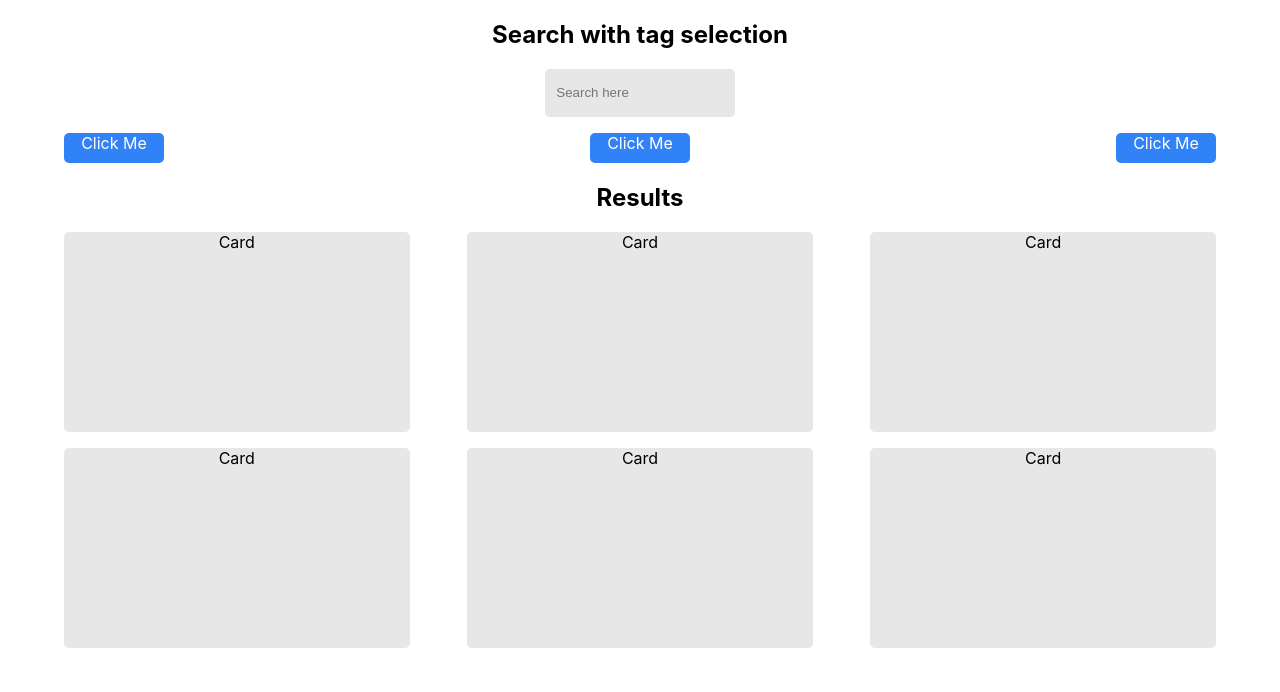
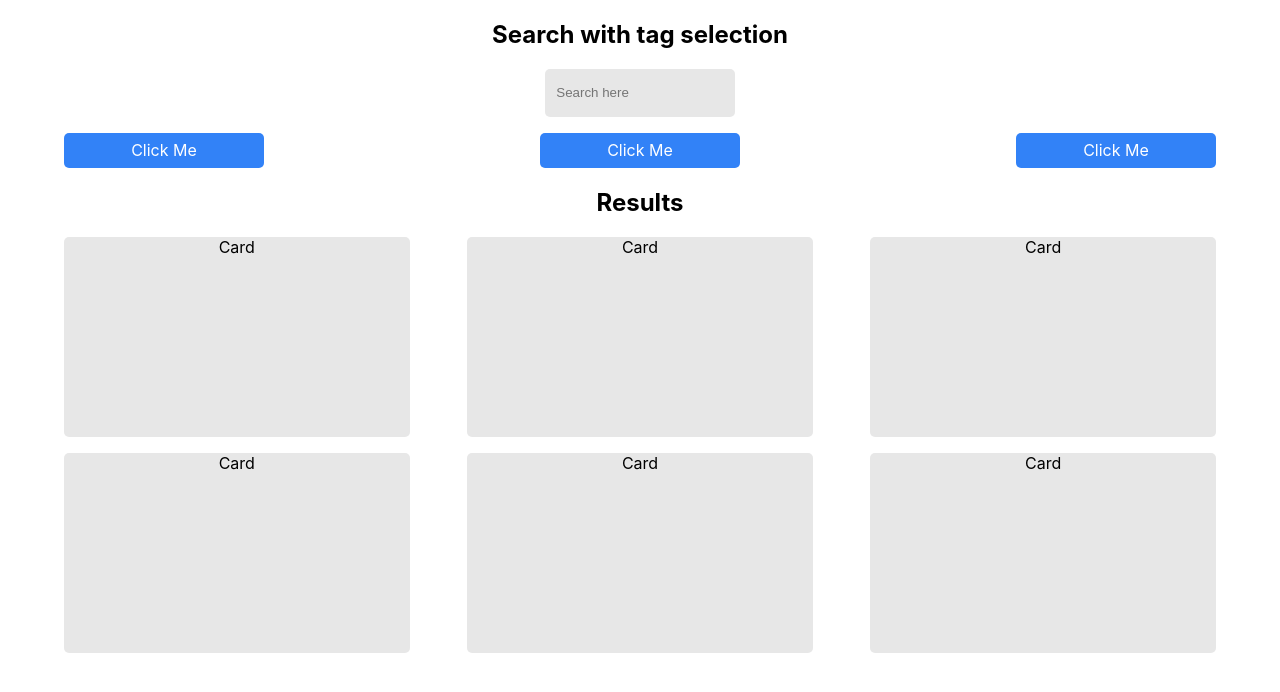
Before and after one commit to KevinLeFaucheur/search-react-tdd, a React (Create React App) app: page / in a window 1280 px wide. Shown: the top 692 px of the page. Built offline with nearby package versions, Linux system fonts and the light colour scheme.

Commit message:
Select open close menu

```diff
--- a/src/App.js
+++ b/src/App.js
@@ -4,7 +4,10 @@ import { Card } from './components/card/Card';
 import { Search } from './components/searchbar/Search';
 import { Select } from './components/select/Select';
 
-function App() {
+const App = () => {
+  const options = ['Test1', 'Test2', 'Test3', 'Test4'];
+
+
   return (
     <Container className="App">
       <section id="search">
@@ -12,17 +15,20 @@ function App() {
 
         <Search />
 
+        <div id="search__selects"></div>
+
         <SelectContainer>
-          <Select />
-          <Select />
-          <Select />
+          <Select options={options} />
+          <Select options={options} />
+          <Select options={options} />
         </SelectContainer>
 
-        <div id="search__selects"></div>
       </section>
 
       <section>
+
         <h2>Results</h2>
+
         <CardContainer>
           <Card />
           <Card />
@@ -31,7 +37,9 @@ function App() {
           <Card />
           <Card />
         </CardContainer>
+
       </section>
+
     </Container>
   );
 }
--- a/src/components/select/Select.jsx
+++ b/src/components/select/Select.jsx
@@ -1,7 +1,7 @@
 import React, { useState } from 'react'
 import { styled } from 'styled-components';
 
-export const Select = () => {
+export const Select = ({ options }) => {
   const [showMenu, setShowMenu] = useState(false);
 
   const handleShowMenu = () => {
@@ -13,11 +13,8 @@ export const Select = () => {
       <Selector onClick={handleShowMenu}>
         Click Me
       </Selector>
-      {showMenu && <Menu>
-        <Option>Test</Option>
-        <Option>Test</Option>
-        <Option>Test</Option>
-        <Option>Test</Option>
+      {showMenu && options && <Menu>
+        {options.map((option, i) => <Option key={i}>{option}</Option>)}
       </Menu>}
 
     </Container>
@@ -26,23 +23,26 @@ export const Select = () => {
 
 const Container = styled.div`
   position: relative;
-  box-sizing: border-box;
-  width: 100px;
+  width: 200px;
+  height: 35px;
 `
 
 const Selector = styled.div`
-  height: 30px;
+  height: 100%;
   width: 100%;
   background-color: #3282F7;
   color: white;
   border-radius: 5px;
   user-select: none;
+  line-height: 35px;
 `
 
 const Menu = styled.div`
   position: absolute;
+  box-sizing: border-box;
+  margin-top: 1px;
   left: 0;
-  height: 100px;
+  height: fit-content;
   width: 100%;
   padding: 10px;
   background-color: #3282F7;
@@ -53,4 +53,8 @@ const Menu = styled.div`
 const Option = styled.div`
   height: 25px;
   user-select: none;
+
+  &:hover{
+    background-color: #7dadf5;
+  }
 `
```
